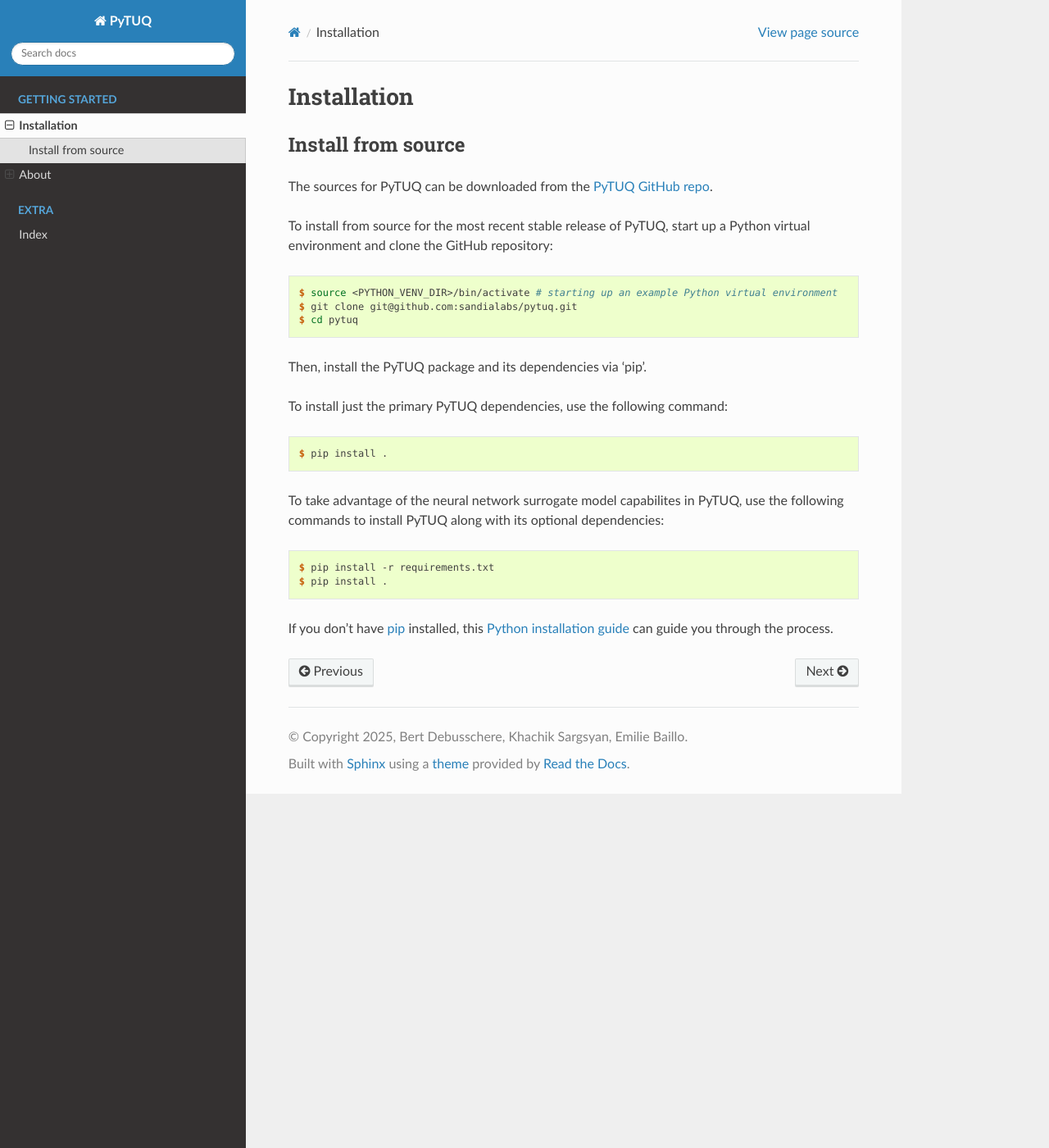
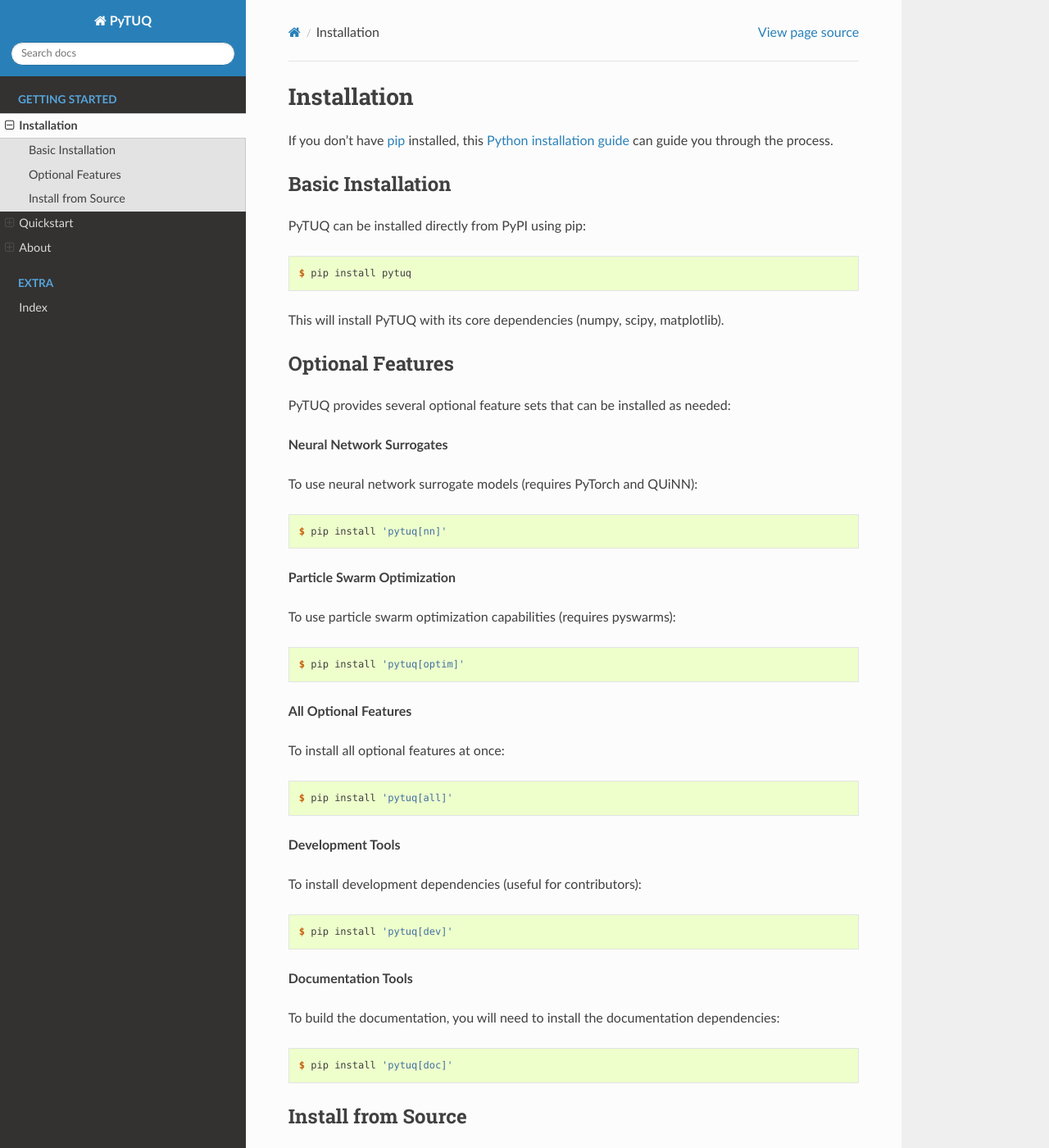
Before and after one commit to sandialabs/pytuq, a Sphinx documentation site: the page built from docs/misc/installation.rst, in a window 1280 px wide and 1400 px high. Shown: the whole window at 82% size. Built offline with Sphinx 7.4.7 and the Read the Docs theme 3.1.0, drawn with Linux system fonts in a browser that asks for light colours; pages that are not in the unit, such as notebooks, are missing from menus; some of the changed text lies outside the part shown.

Commit message:
Summary of changes
- Added bibliography for references
- Fixed Sphinx reference errors
- Fixed Sphinx warnings for redundant definitions
- Updated pyproject.toml to include dependencies needed for building
  documentation
- Added quickstart guide
- Updated .gitignore for Sphinx output

Signed-off-by: Greg von Winckel <gvonwin@sandia.gov>

```diff
--- a/docs/conf.py
+++ b/docs/conf.py
@@ -47,6 +47,7 @@
     "sphinx.ext.viewcode",
     "sphinx_rtd_theme",
     "sphinx.ext.mathjax",
+    "sphinxcontrib.bibtex",
     # "numpydoc",
     "myst_parser"
 ]
@@ -59,6 +60,9 @@
 
 numpydoc_show_class_members = False
 
+# Bibliography configuration
+bibtex_bibfiles = ['references.bib']
+
 # -----------------------------------------------------------------------------
 # Sphinx AutoAPI
 # -----------------------------------------------------------------------------
@@ -68,17 +72,15 @@
 autoapi_type = "python"
 autoapi_template_dir = "_templates/autoapi" # Templates for AutoAPI documentation
 # autoapi_add_toctree_entry = False  # Adding the generateed documentation into the TOC Tree
-suppress_warnings = ["autoapi"]
+suppress_warnings = ["autoapi", "ref.python"]
 autoapi_options = [
     "members",
-    "undoc-members",
     "show-inheritance",
-    "show-module-summary",
-    "imported-members",
+    "show-module-summary"
 ]
 
 autoapi_own_page_level = 'module'
-autoapi_keep_files = False # Keep the AutoAPI generated files on the filesystem
+autoapi_keep_files = True # Keep the AutoAPI generated files on the filesystem
 
 # -----------------------------------------------------------------------------
 
@@ -92,7 +94,7 @@
 # List of patterns, relative to source directory, that match files and
 # directories to ignore when looking for source files.
 # This pattern also affects html_static_path and html_extra_path.
-exclude_patterns = ['_build', 'Thumbs.db', '.DS_Store']
+exclude_patterns = ['_build', 'Thumbs.db', '.DS_Store', '_templates']
 
 # -- Options for HTML output -------------------------------------------------
 # https://www.sphinx-doc.org/en/master/usage/configuration.html#options-for-html-output
--- a/docs/index.rst
+++ b/docs/index.rst
@@ -46,6 +46,7 @@
    :caption: Getting Started
 
    misc/installation
+   misc/quickstart
    misc/about
 
 .. toctree::
--- a/docs/misc/installation.rst
+++ b/docs/misc/installation.rst
@@ -6,8 +6,67 @@
 
 .. _installation:
 
-Install from source
---------------------
+If you don't have `pip`_ installed, this `Python installation guide`_ can guide
+you through the process.
+
+Basic Installation
+------------------
+
+PyTUQ can be installed directly from PyPI using pip:
+
+.. code-block:: console
+
+    $ pip install pytuq
+
+This will install PyTUQ with its core dependencies (numpy, scipy, matplotlib).
+
+Optional Features
+-----------------
+
+PyTUQ provides several optional feature sets that can be installed as needed:
+
+**Neural Network Surrogates**
+
+To use neural network surrogate models (requires PyTorch and QUiNN):
+
+.. code-block:: console
+
+    $ pip install 'pytuq[nn]'
+
+**Particle Swarm Optimization**
+
+To use particle swarm optimization capabilities (requires pyswarms):
+
+.. code-block:: console
+
+    $ pip install 'pytuq[optim]'
+
+**All Optional Features**
+
+To install all optional features at once:
+
+.. code-block:: console
+
+    $ pip install 'pytuq[all]'
+
+**Development Tools**
+
+To install development dependencies (useful for contributors):
+
+.. code-block:: console
+
+    $ pip install 'pytuq[dev]'
+
+**Documentation Tools**
+
+To build the documentation, you will need to install the documentation dependencies:
+
+.. code-block:: console
+
+    $ pip install 'pytuq[doc]'
+
+Install from Source
+-------------------
 
 The sources for PyTUQ can be downloaded from the `PyTUQ GitHub repo`_.
 
@@ -15,29 +74,23 @@
 
 .. code-block:: console
 
-    $ source <PYTHON_VENV_DIR>/bin/activate # starting up an example Python virtual environment
+    $ source <PYTHON_VENV_DIR>/bin/activate
     $ git clone git@github.com:sandialabs/pytuq.git
     $ cd pytuq
 
-Then, install the PyTUQ package and its dependencies via 'pip'.
-
-To install just the primary PyTUQ dependencies, use the following command:
+Then, install the PyTUQ package and its dependencies via pip. You can install just the core dependencies:
 
 .. code-block:: console
 
     $ pip install .
 
-To take advantage of the neural network surrogate model capabilites in PyTUQ, use the following commands to install PyTUQ along with its optional dependencies:
+Or install with optional features using the extras syntax shown above:
 
 .. code-block:: console
 
-    $ pip install -r requirements.txt
-    $ pip install .
-
-If you don't have `pip`_ installed, this `Python installation guide`_ can guide
-you through the process.
-
-
+    $ pip install '.[nn]'      # for neural network features
+    $ pip install '.[all]'     # for all optional features
+    $ pip install '.[dev]'     # for development tools
 
 
 
```
Also changed, not shown: README.md (+28 -6 lines), docs/misc/quickstart.rst (added, +242 -0 lines), docs/references.bib (added, +38 -0 lines), package.py (added, +36 -0 lines), pyproject.toml (+15 -1 lines), src/pytuq/__init__.py (+85 -0 lines), 2 other files.
